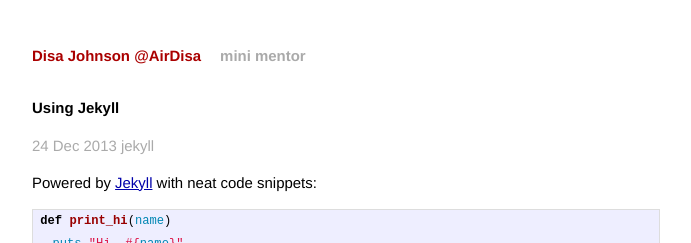
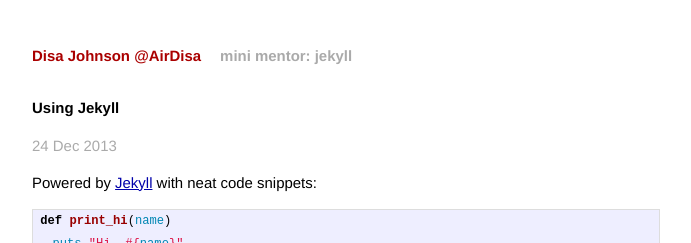
Before and after one commit to AirDisa/airdisa.github.io, a Jekyll site: the page built from _posts/2013-12-24-using-jekyll.markdown, in a window 1280 px wide. Shown: the top 243 px of the page, without its empty margins (294-985 px from the left). Built offline with Jekyll 4.4.1, drawn with Linux system fonts in a browser that asks for light colours; Markdown is read by kramdown in place of the engine named in the settings.

Commit message:
[0.0.34 Jekyll] Move page.category to mentor p meta css selector

```diff
--- a/_layouts/default.html
+++ b/_layouts/default.html
@@ -20,7 +20,7 @@
         <div class="site">
           <div class="header">
             <h1 class="title"><a href="/">{{ site.name }}</a></h1>
-            <a class="extra" href="/">mini mentor</a>
+            <a class="extra" href="/">mini mentor: {{ page.category }}</a>
           </div>
 
           {{ content }}
--- a/_layouts/post.html
+++ b/_layouts/post.html
@@ -2,7 +2,7 @@
 layout: default
 ---
 <h2>{{ page.title }}</h2>
-<p class="meta">{{ page.date | date_to_string }} {{ page.category }}</p>
+<p class="meta">{{ page.date | date_to_string }}</p>
 
 <div class="post">
 {{ content }}
```
Also changed, not shown: 3 other files.
